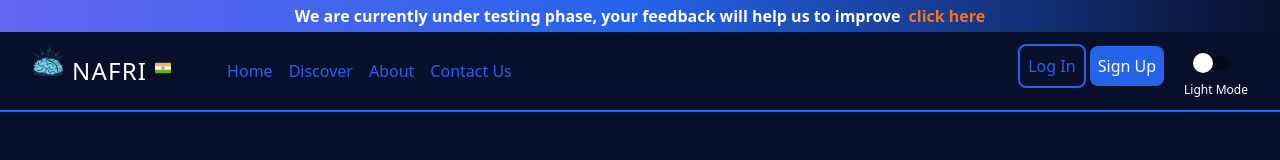
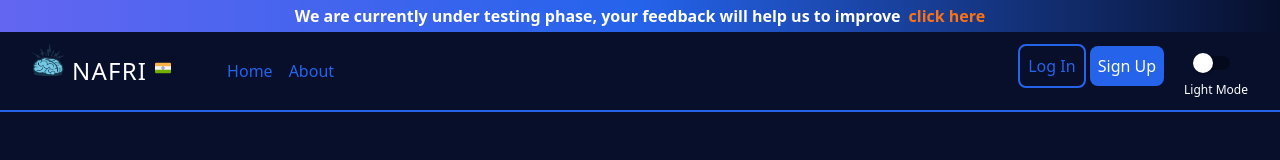
Before and after one commit to elvish-ishaan/topnerve, a React (Vite) app in the folder frontend/: page /discover in a window 1280 px wide. Shown: the top 160 px of the page. Built offline with nearby package versions, Linux system fonts and the light colour scheme.

Commit message:
fix: some bugs

```diff
--- a/frontend/src/constantData/navLinks.ts
+++ b/frontend/src/constantData/navLinks.ts
@@ -15,17 +15,9 @@ export const navLinks = [
     path: '/',
   },
   {
-    title: 'Discover',
-    path: '/discover',
-  },
-  {
     title: 'About',
     path: '/about-us',
   },
-  {
-    title: 'Contact Us',
-    Path: '/contact-us',
-  }
 ];
 
 export const sidebarLinks: any = [
```
